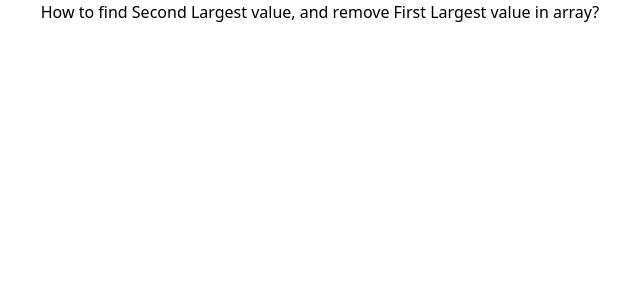
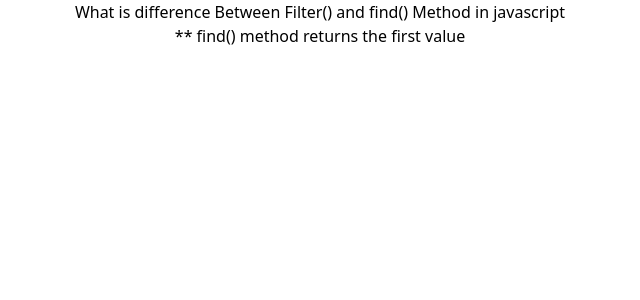
Before and after one commit to thethmuenaing/javascript-coding-interview, a React (Create React App) app: page / in a window 1280 px wide. Shown: the top 300 px of the page, without its empty margins (320-960 px from the left). Built offline with nearby package versions, Linux system fonts and the light colour scheme.

Commit message:
difference between filter and find method

```diff
--- a/src/App.js
+++ b/src/App.js
@@ -1,10 +1,10 @@
-import Coding04 from "./js_coding/Coding04";
+import Coding05 from "./js_coding/Coding05";
 
 function App() {
 	return (
 		<div className="App">
 			<div className="text-center">
-				<Coding04 />
+				<Coding05 />
 			</div>
 		</div>
 	);
--- /dev/null
+++ b/src/js_coding/Coding05.js
@@ -0,0 +1,35 @@
+import React from "react";
+
+const Coding05 = () => {
+	const empArr = [
+		{ name: "king", age: 42 },
+		{ name: "ali", age: 32 },
+		{ name: "ahmad", age: 22 },
+		{ name: "zain", age: 62 },
+		{ name: "ayesha", age: 52 },
+		{ name: "hafsa", age: 28 },
+		{ name: "sadi", age: 27 },
+		{ name: "rohma", age: 26 },
+		{ name: "masooma", age: 25 },
+	];
+
+	const filterItems = empArr.filter((item) => {
+		return item.age > 30;
+	});
+	console.log("filter ", filterItems);
+
+	const findItems = empArr.find((item) => {
+		return item.age > 30;
+	});
+	console.log("find ", findItems);
+	return (
+		<div>
+			<h1>
+				What is difference Between Filter() and find() Method in javascript
+			</h1>
+			<p>** find() method returns the first value</p>
+		</div>
+	);
+};
+
+export default Coding05;
```
